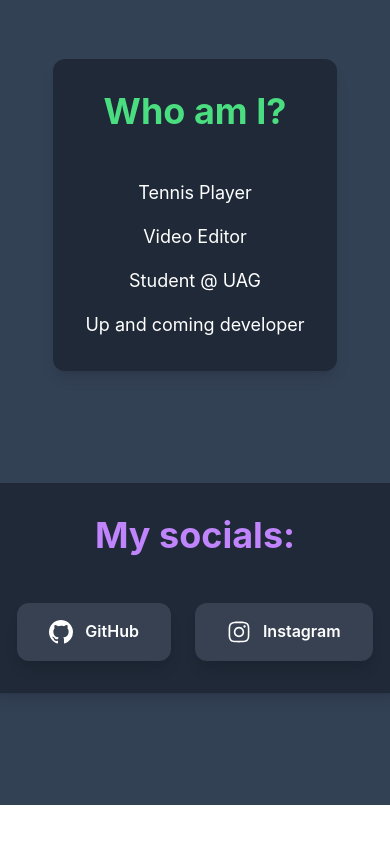
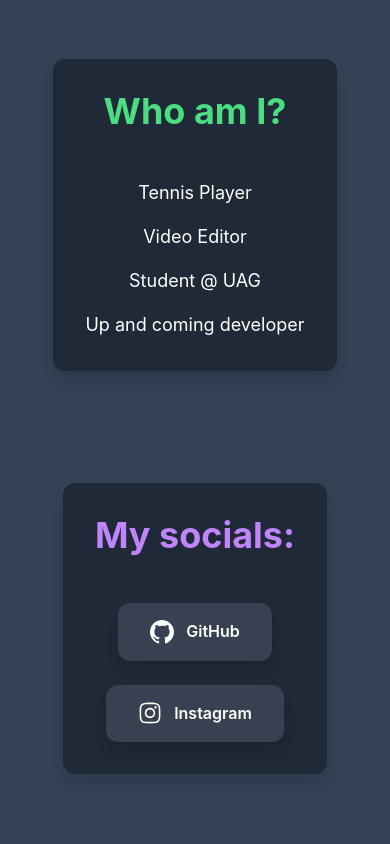
Before and after one commit to xhuntx/Personal-Website, a React (Vite) app in the folder my-app/: page / in a window 390 px wide. Shown: the part 897-1741 px from the top of the page. Before the commit the page ends 1702 px from the top, so only its background shows below. Built offline with nearby package versions, Linux system fonts and the light colour scheme.

Commit message:
My Soicals changed for better phone/tablet viewablity

```diff
--- a/my-app/src/App.jsx
+++ b/my-app/src/App.jsx
@@ -175,7 +175,7 @@
               <h2 className="text-4xl md:text-5xl font-bold text-purple-400 mb-12">
               My socials:
               </h2>
-              <div className="flex justify-center gap-6">
+            <div className="flex flex-col items-center justify-center gap-6">
                 <Github />
                 <Instagram />
               </div>
```
